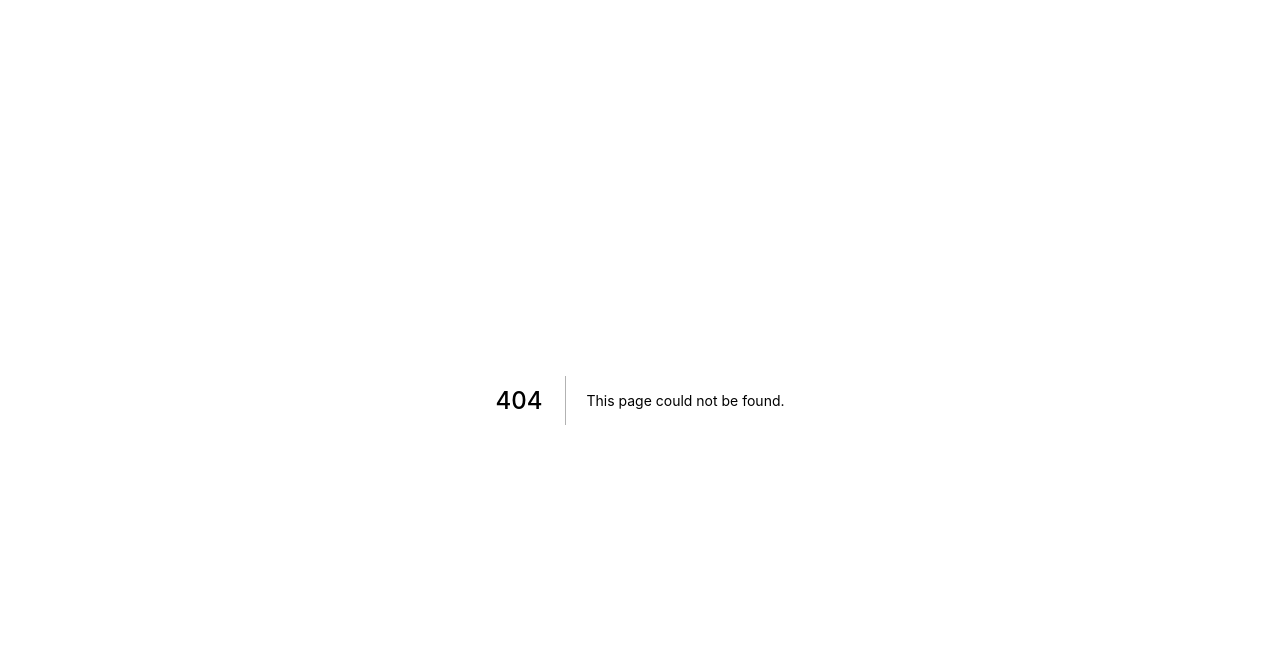
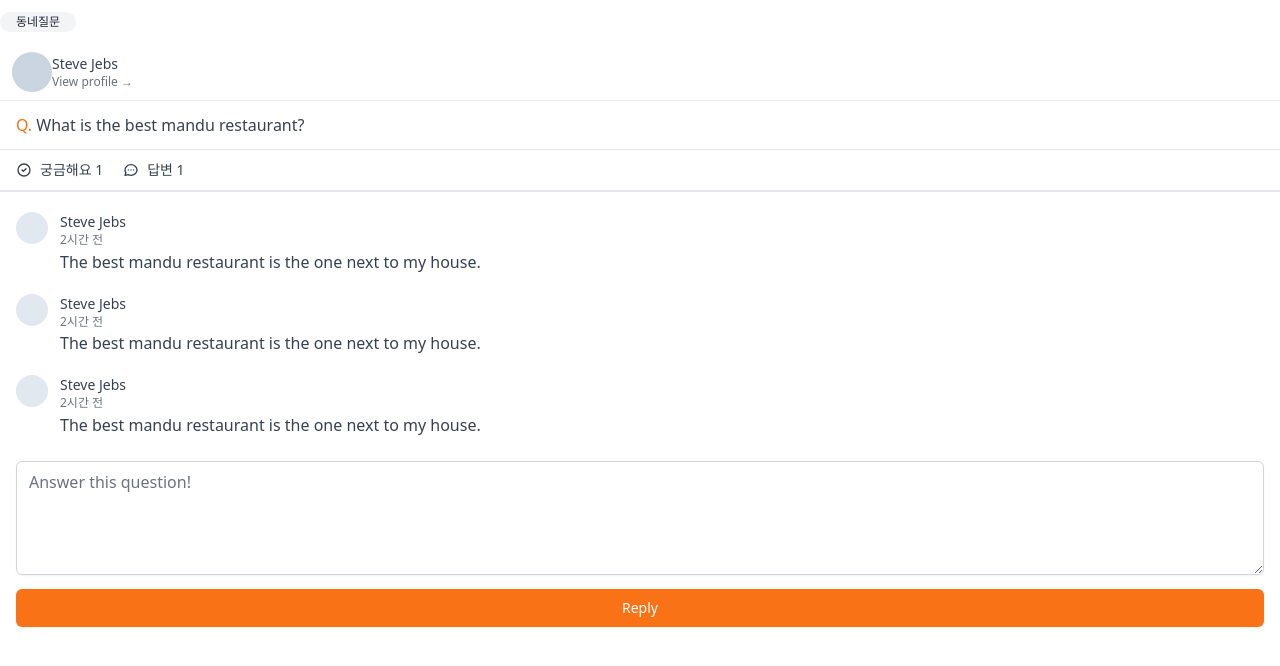
Before and after one commit to eunoiahyunseo/carrot-market, a Next.js app: page /community/1 in a window 1280 px wide. Before the commit this address had no page. Shown: the top 666 px of the page. Built offline with nearby package versions, Linux system fonts and the light colour scheme.

Commit message:
#5.6 ~ 7 Community, Community Detail UI

```diff
--- /dev/null
+++ b/pages/community/[id].tsx
@@ -0,0 +1,98 @@
+import type { NextPage } from "next";
+
+const CommunityPostDetail: NextPage = () => {
+  return (
+    <div>
+      <span className="my-3 inline-flex items-center rounded-full bg-gray-100 px-4 py-0.5 text-xs font-medium text-gray-800">
+        동네질문
+      </span>
+      <div className="space-x-300 mb-3  flex items-center border-b py-2 px-3">
+        <div className="h-10 w-10 rounded-full bg-slate-300" />
+        <div>
+          <p className="text-sm font-medium text-gray-700">Steve Jebs</p>
+          <p className="cursor-pointer text-xs font-medium text-gray-500">
+            View profile &rarr;
+          </p>
+        </div>
+      </div>
+
+      <div>
+        <div className="mt-2 px-4 text-gray-700">
+          <span className="font-medium text-orange-500">Q.</span> What is the best
+          mandu restaurant?
+        </div>
+        <div className="mt-3 flex w-full space-x-5 border-t border-b-[2px] py-2.5 px-4 text-gray-700">
+          <div className="flex items-center space-x-2 text-sm">
+            <svg
+              className="h-4 w-4"
+              fill="none"
+              stroke="currentColor"
+              viewBox="0 0 24 24"
+              xmlns="http://www.w3.org/2000/svg"
+            >
+              <path
+                strokeLinecap="round"
+                strokeLinejoin="round"
+                strokeWidth="2"
+                d="M9 12l2 2 4-4m6 2a9 9 0 11-18 0 9 9 0 0118 0z"
+              ></path>
+            </svg>
+            <div>궁금해요 1</div>
+          </div>
+          <div className="flex items-center space-x-2 text-sm">
+            <svg
+              className="h-4 w-4"
+              fill="none"
+              stroke="currentColor"
+              viewBox="0 0 24 24"
+              xmlns="http://www.w3.org/2000/svg"
+            >
+              <path
+                strokeLinecap="round"
+                strokeLinejoin="round"
+                strokeWidth="2"
+                d="M8 12h.01M12 12h.01M16 12h.01M21 12c0 4.418-4.03 8-9 8a9.863 9.863 0 01-4.255-.949L3 20l1.395-3.72C3.512 15.042 3 13.574 3 12c0-4.418 4.03-8 9-8s9 3.582 9 8z"
+              ></path>
+            </svg>
+            <div>답변 1</div>
+          </div>
+        </div>
+      </div>
+
+      <div className="my-5 space-y-5 px-4">
+        {[...Array(3)].map((_, i) => (
+          <div key={i} className="flex items-start space-x-3">
+            <div className="h-8 w-8 rounded-full bg-slate-200" />
+            <div className="">
+              <span className="block text-sm font-medium text-gray-700">
+                Steve Jebs
+              </span>
+              <span className="block text-xs font-medium text-gray-500">
+                2시간 전
+              </span>
+              <p className="mt-[1.5px] text-gray-700">
+                The best mandu restaurant is the one next to my house.
+              </p>
+            </div>
+          </div>
+        ))}
+      </div>
+      <div className="px-4">
+        <textarea
+          rows={4}
+          placeholder="Answer this question!"
+          className="focus:border-1 mt-1 w-full rounded-md border-gray-300 shadow-sm focus:border-orange-500 focus:ring-1 focus:ring-orange-500"
+        />
+        <button
+          className="mt-2 w-full rounded-md border border-transparent bg-orange-500
+                            py-2 px-4 text-sm font-medium text-white shadow-sm hover:bg-orange-600
+                              focus:outline-none focus:ring-2 focus:ring-orange-500 focus:ring-offset-2"
+        >
+          Reply
+        </button>
+      </div>
+    </div>
+  );
+};
+
+export default CommunityPostDetail;
--- /dev/null
+++ b/pages/community/index.tsx
@@ -0,0 +1,77 @@
+import type { NextPage } from "next";
+
+const Community: NextPage = () => {
+  return (
+    <div className="space-y-8 px-4 py-16">
+      {[...Array(10)].map((_, i) => (
+        <div key={i} className="flex flex-col items-start">
+          <span className="flex items-center rounded-full bg-gray-100 px-2.5 py-0.5 text-xs font-medium text-gray-800">
+            동네질문
+          </span>
+          <div className="mt-2 text-gray-700">
+            <span className="font-medium text-orange-500">Q.</span> What is the best
+            mandu restaurant?
+          </div>
+          <div className="mt-5 flex w-full items-center justify-between text-xs font-medium text-gray-500">
+            <span>현서</span>
+            <span>18시간 전</span>
+          </div>
+          <div className="mt-3 flex w-full space-x-5 border-t border-b-[2px] py-2.5 text-gray-700">
+            <div className="flex items-center space-x-2 text-sm">
+              <svg
+                className="h-4 w-4"
+                fill="none"
+                stroke="currentColor"
+                viewBox="0 0 24 24"
+                xmlns="http://www.w3.org/2000/svg"
+              >
+                <path
+                  strokeLinecap="round"
+                  strokeLinejoin="round"
+                  strokeWidth="2"
+                  d="M9 12l2 2 4-4m6 2a9 9 0 11-18 0 9 9 0 0118 0z"
+                ></path>
+              </svg>
+              <div>궁금해요 1</div>
+            </div>
+            <div className="flex items-center space-x-2 text-sm">
+              <svg
+                className="h-4 w-4"
+                fill="none"
+                stroke="currentColor"
+                viewBox="0 0 24 24"
+                xmlns="http://www.w3.org/2000/svg"
+              >
+                <path
+                  strokeLinecap="round"
+                  strokeLinejoin="round"
+                  strokeWidth="2"
+                  d="M8 12h.01M12 12h.01M16 12h.01M21 12c0 4.418-4.03 8-9 8a9.863 9.863 0 01-4.255-.949L3 20l1.395-3.72C3.512 15.042 3 13.574 3 12c0-4.418 4.03-8 9-8s9 3.582 9 8z"
+                ></path>
+              </svg>
+              <div>답변 1</div>
+            </div>
+          </div>
+        </div>
+      ))}
+      <button className="fixed bottom-24 right-5 cursor-pointer rounded-full bg-orange-400 p-4 text-white shadow-xl transition-colors duration-300 hover:bg-orange-500">
+        <svg
+          className="h-6 w-6"
+          fill="none"
+          stroke="currentColor"
+          viewBox="0 0 24 24"
+          xmlns="http://www.w3.org/2000/svg"
+        >
+          <path
+            strokeLinecap="round"
+            strokeLinejoin="round"
+            strokeWidth="2"
+            d="M15.232 5.232l3.536 3.536m-2.036-5.036a2.5 2.5 0 113.536 3.536L6.5 21.036H3v-3.572L16.732 3.732z"
+          ></path>
+        </svg>
+      </button>
+    </div>
+  );
+};
+
+export default Community;
--- a/pages/items/[id].tsx
+++ b/pages/items/[id].tsx
@@ -5,7 +5,7 @@
     <div className="px-4 py-10">
       <div className="mb-8">
         <div className="h-96 bg-slate-300" />
-        <div className="space-x-300 mt-1 flex items-center border-t border-b">
+        <div className="space-x-300 mt-1 flex items-center border-t border-b py-3">
           <div className="h-12 w-12 rounded-full bg-slate-300" />
           <div>
             <p className="text-sm font-medium text-gray-700">Steve Jebs</p>
```
Also changed, not shown: blog-img/#5 - 6.png (added), blog-img/#5 - 7.png (added).
